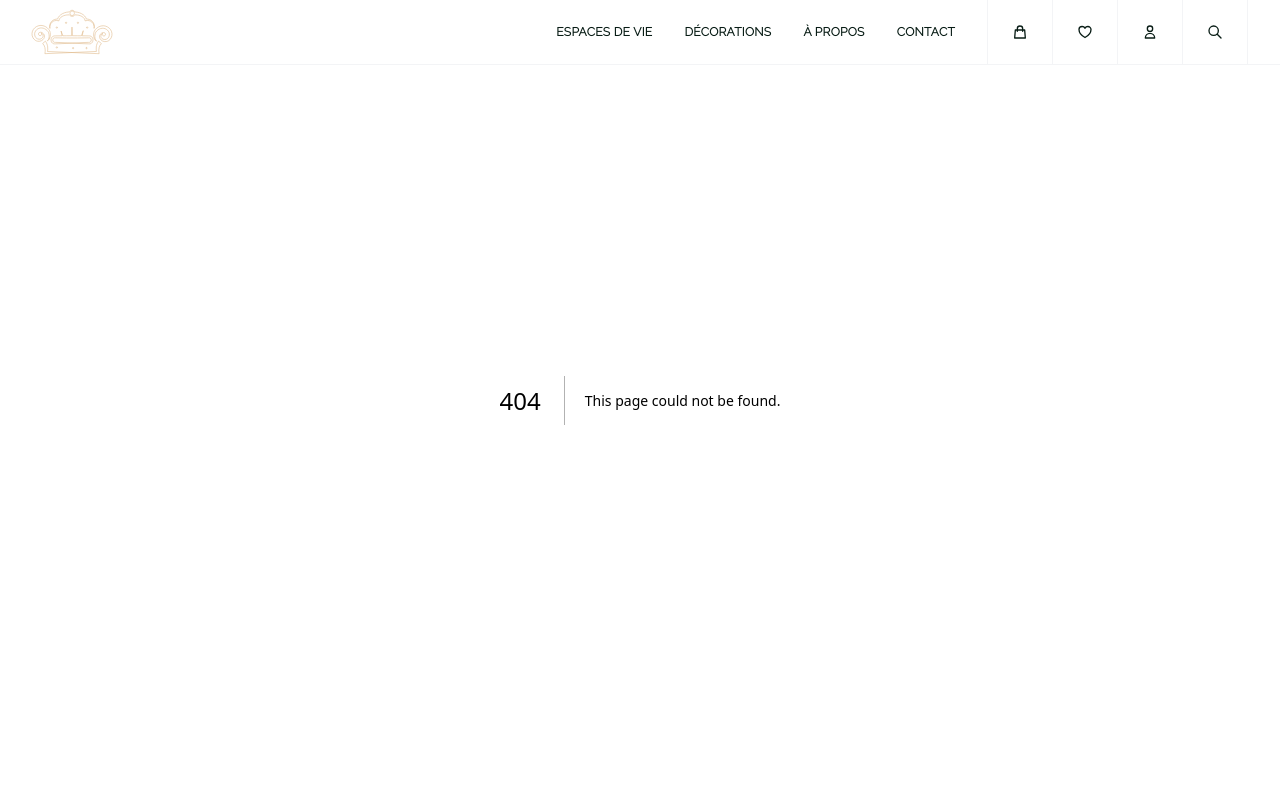
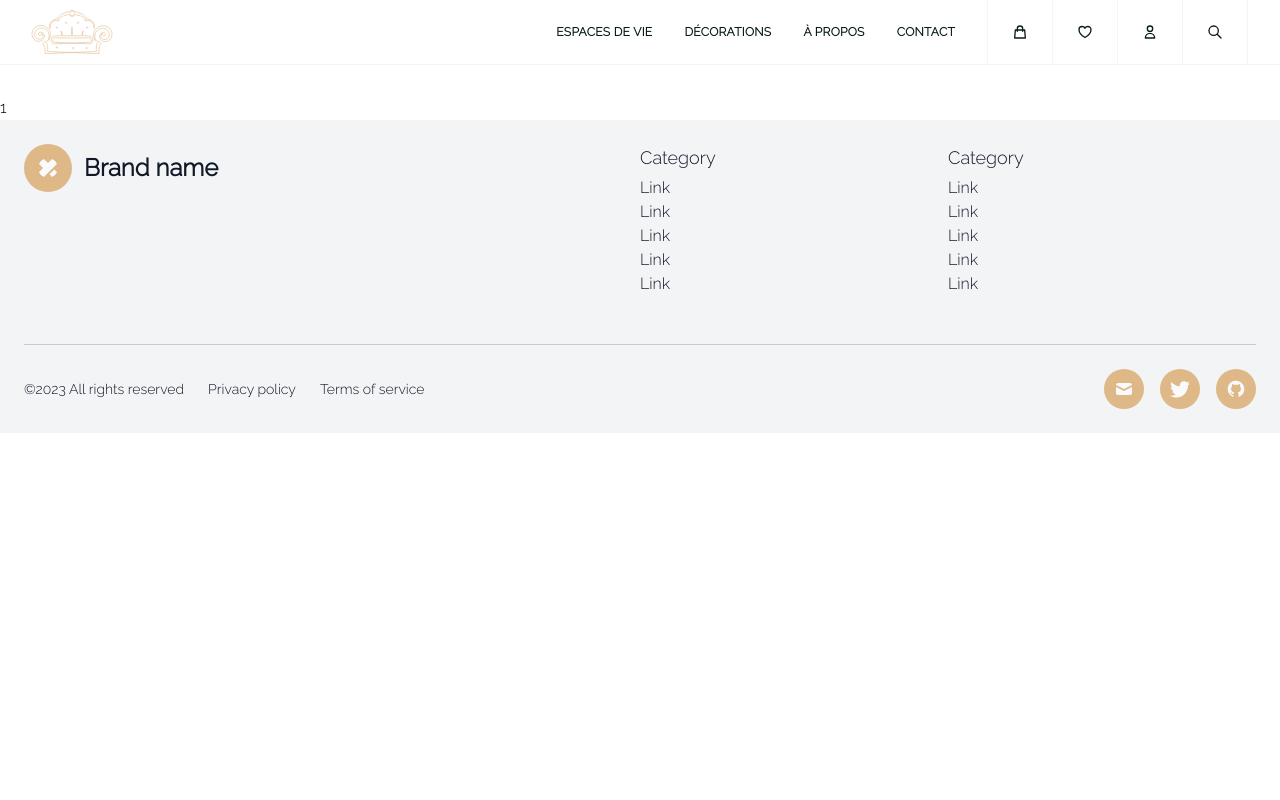
Before and after one commit to EloiGry/Furniture-E-commerce, a Next.js app: page /categories/1 in a window 1280 px wide. Before the commit this address had no page. Shown: the top 800 px of the page. Built offline with nearby package versions, Linux system fonts and the light colour scheme.

Commit message:
page category

```diff
--- a/src/layout/Popover/PopoverLiving.tsx
+++ b/src/layout/Popover/PopoverLiving.tsx
@@ -9,19 +9,19 @@ const solutions = [
   {
     name: 'Salons',
     description: 'Venez découvrir nos salons',
-    href: '##',
+    href: '/categories/salon',
     icon: hero1,
   },
   {
     name: 'Salles de bain',
     description: 'Venez découvrir nos salles de bain',
-    href: '##',
+    href: '/categories/salledebain',
     icon: hero2,
   },
   {
     name: 'Cuisine',
     description: 'Venez découvrir nos cuisines',
-    href: '##',
+    href: 'cuisine',
     icon: hero3,
   },
 ]
--- /dev/null
+++ b/src/pages/categories/[name].tsx
@@ -0,0 +1,18 @@
+import { useRouter } from 'next/router'
+import { useAppStore } from '@/lib/store';
+import Container from '@/components/Container';
+
+const Category = () => {
+    const router = useRouter()
+    const {products } = useAppStore()
+    const filter = products.filter(el => el.category.replace(/\s+/g, '') === router.query.name)
+    console.log(filter);
+
+    return (
+        <div className='pt-[12vh]'>
+            {router.query.name}
+        </div>
+    );
+};
+
+export default Category;
--- a/src/pages/products/[id].tsx
+++ b/src/pages/products/[id].tsx
@@ -12,7 +12,7 @@ const Product = () => {
     const router = useRouter()
     const {products, addToCart, addToLike} = useAppStore()
     const product = products.find(el => el.id === Number(router.query.id))
-    console.log(product);
+
 
 
     return (
```
